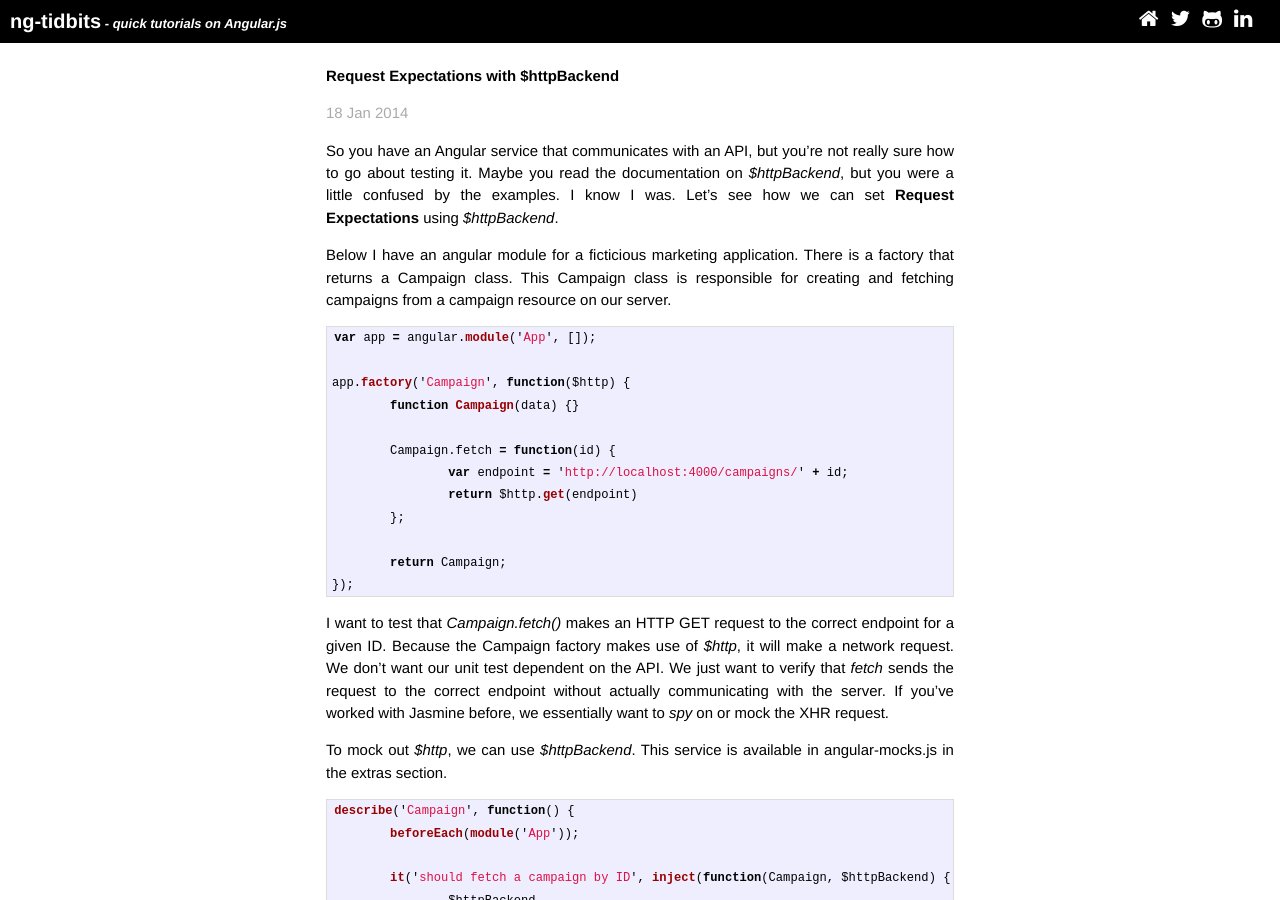
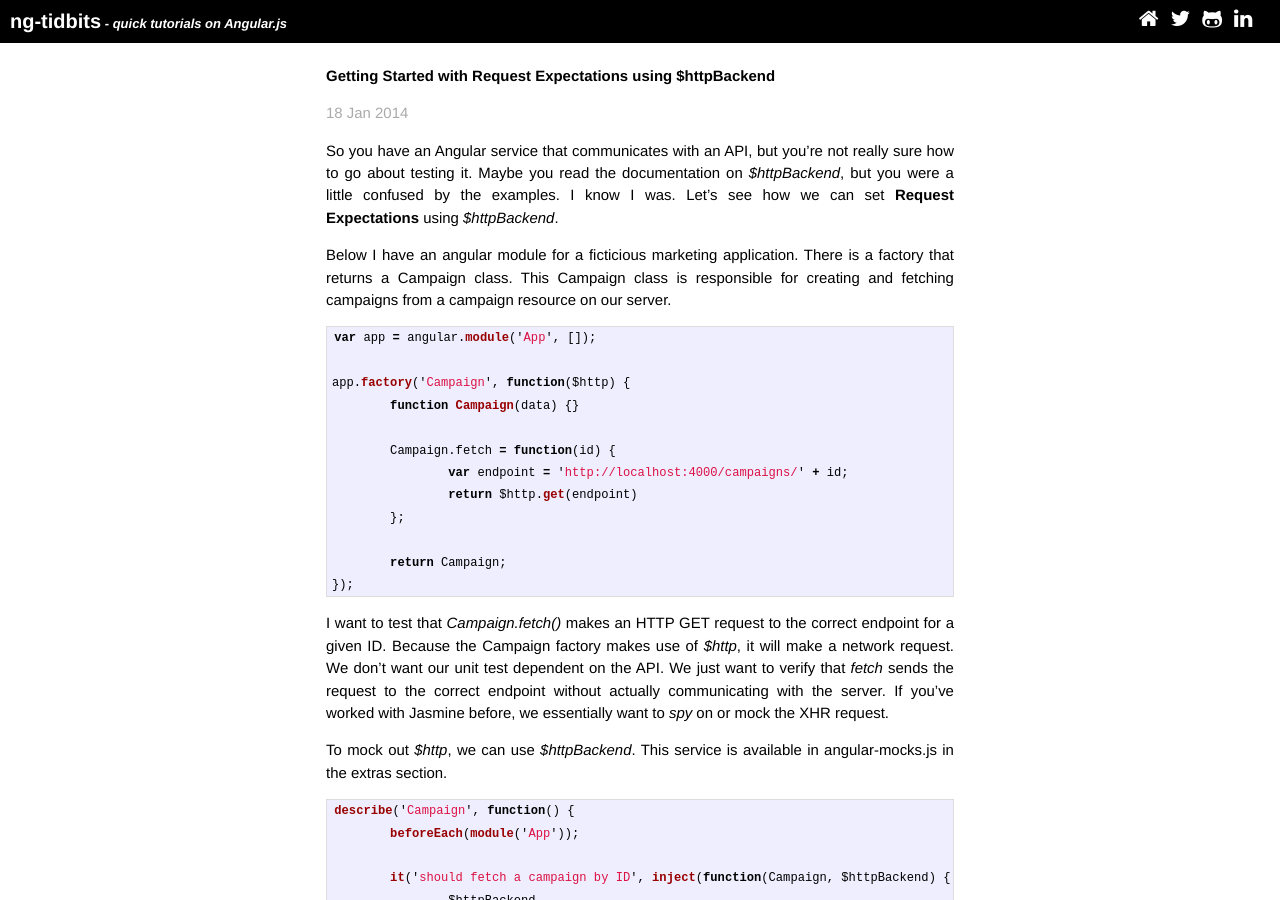
Before and after one commit to iamdtang/skaterdav85.github.io, a Jekyll site: the page built from _posts/2014-01-18-request-expectations-with-httpBackend.markdown, in a window 1280 px wide and 900 px high. Built offline with Jekyll 4.4.1, drawn with Linux system fonts in a browser that asks for light colours; nearby versions of some CDN libraries; Markdown is read by kramdown in place of the engine named in the settings.

Commit message:
title changes

```diff
--- a/_posts/2014-01-18-request-expectations-with-httpBackend.markdown
+++ b/_posts/2014-01-18-request-expectations-with-httpBackend.markdown
@@ -1,6 +1,6 @@
 ---
 layout: post
-title:  "Request Expectations with $httpBackend"
+title:  "Getting Started with Request Expectations using $httpBackend"
 date:   2014-01-18
 categories: Angular.js
 ---
--- a/_posts/2014-01-20-backend-definitions-with-httpBackend.markdown
+++ b/_posts/2014-01-20-backend-definitions-with-httpBackend.markdown
@@ -1,6 +1,6 @@
 ---
 layout: post
-title:  "Backend Definitions with $httpBackend"
+title:  "Getting Started with Backend Definitions using $httpBackend"
 date:   2014-01-20
 categories: Angular.js
 ---
```
